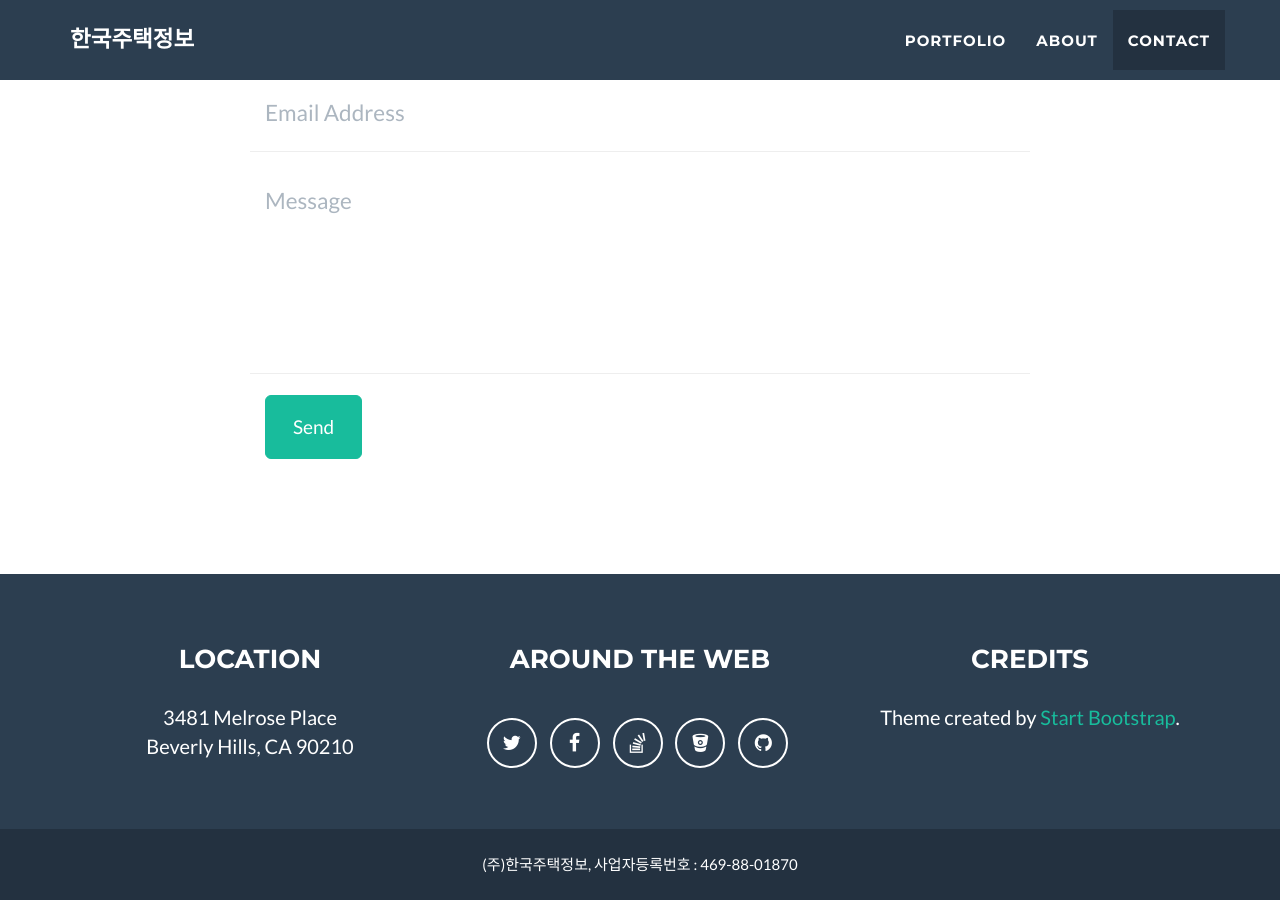
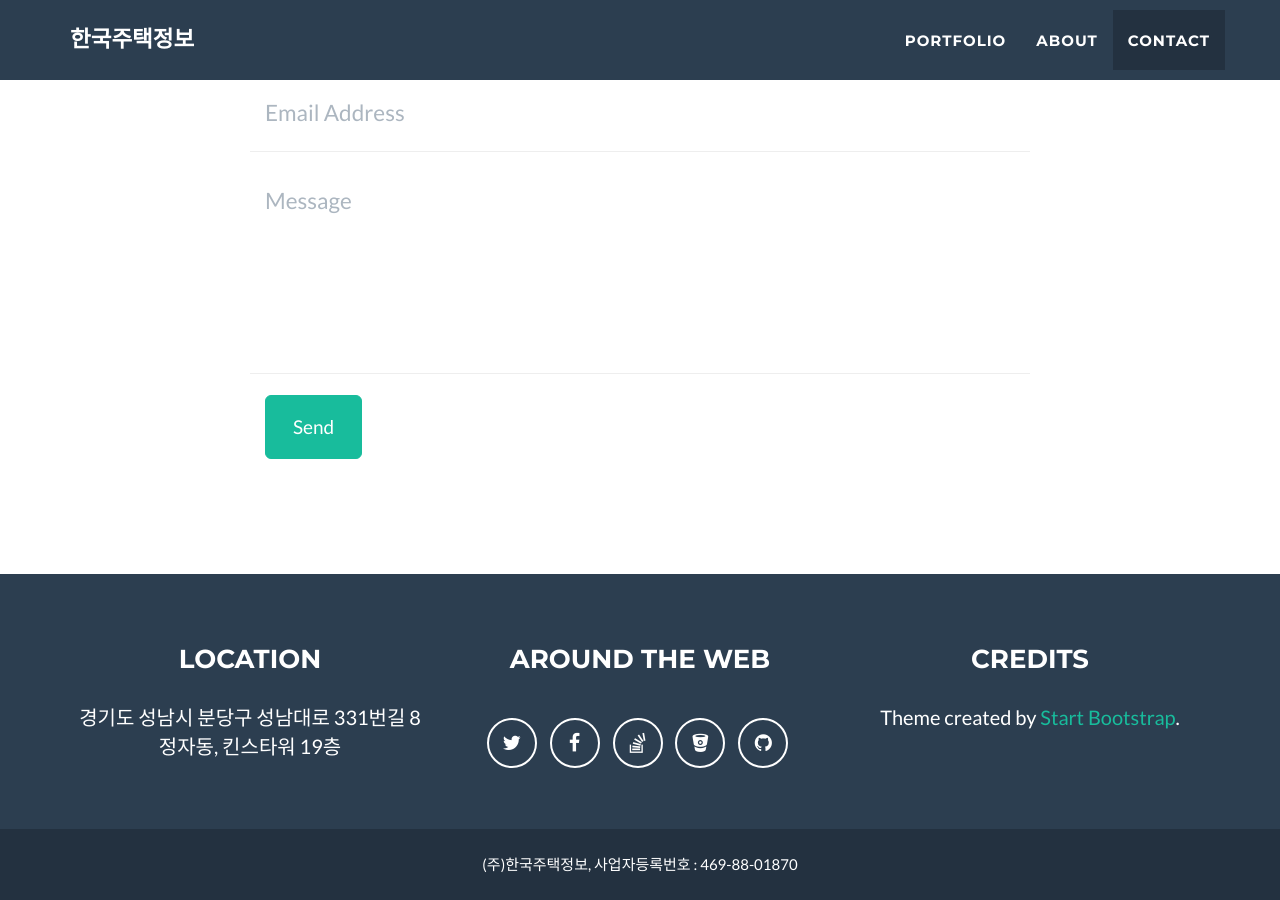
Before and after one commit to koreahouseinfo/koreahouseinfo.github.io, a Jekyll site: the page built from _posts/2014-07-18-project-1.markdown, in a window 1280 px wide and 900 px high, scrolled down 1312 px. Built offline with Jekyll 4.4.1, drawn with Linux system fonts in a browser that asks for light colours.

Commit message:
config_location

```diff
--- a/_config.yml
+++ b/_config.yml
@@ -52,8 +52,8 @@ social:
 
 # Postal address (add as many lines as necessary)
 address:
-  - line: 3481 Melrose Place
-  - line: Beverly Hills, CA 90210
+  - line: 경기도 성남시 분당구 성남대로 331번길 8 #3481 Melrose Place
+  - line: 정자동, 킨스타워 19층 # Beverly Hills, CA 90210
 
 # Credits content
 credits: 'Theme created by <a href="http://startbootstrap.com">Start Bootstrap</a>.'
```
